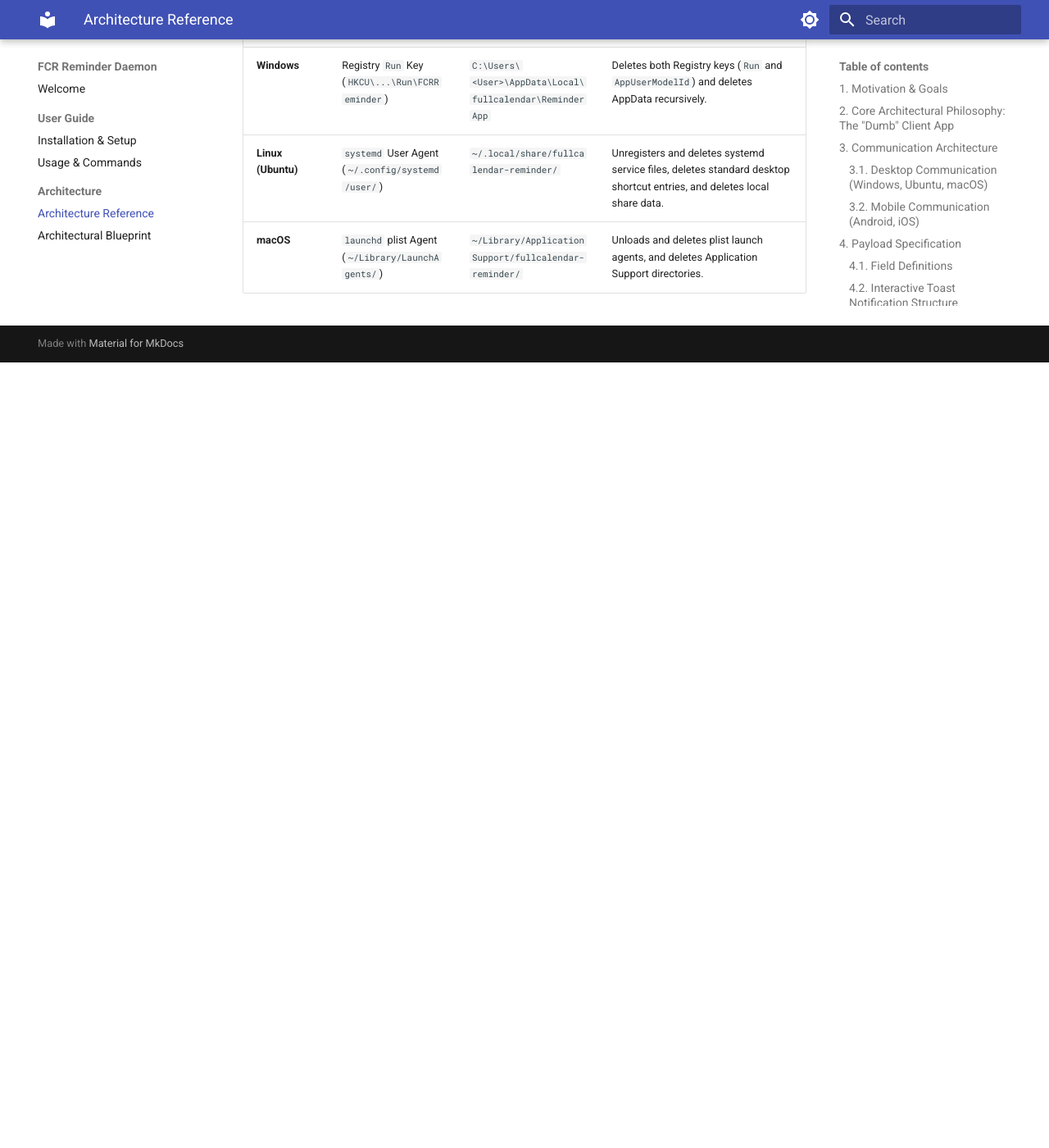
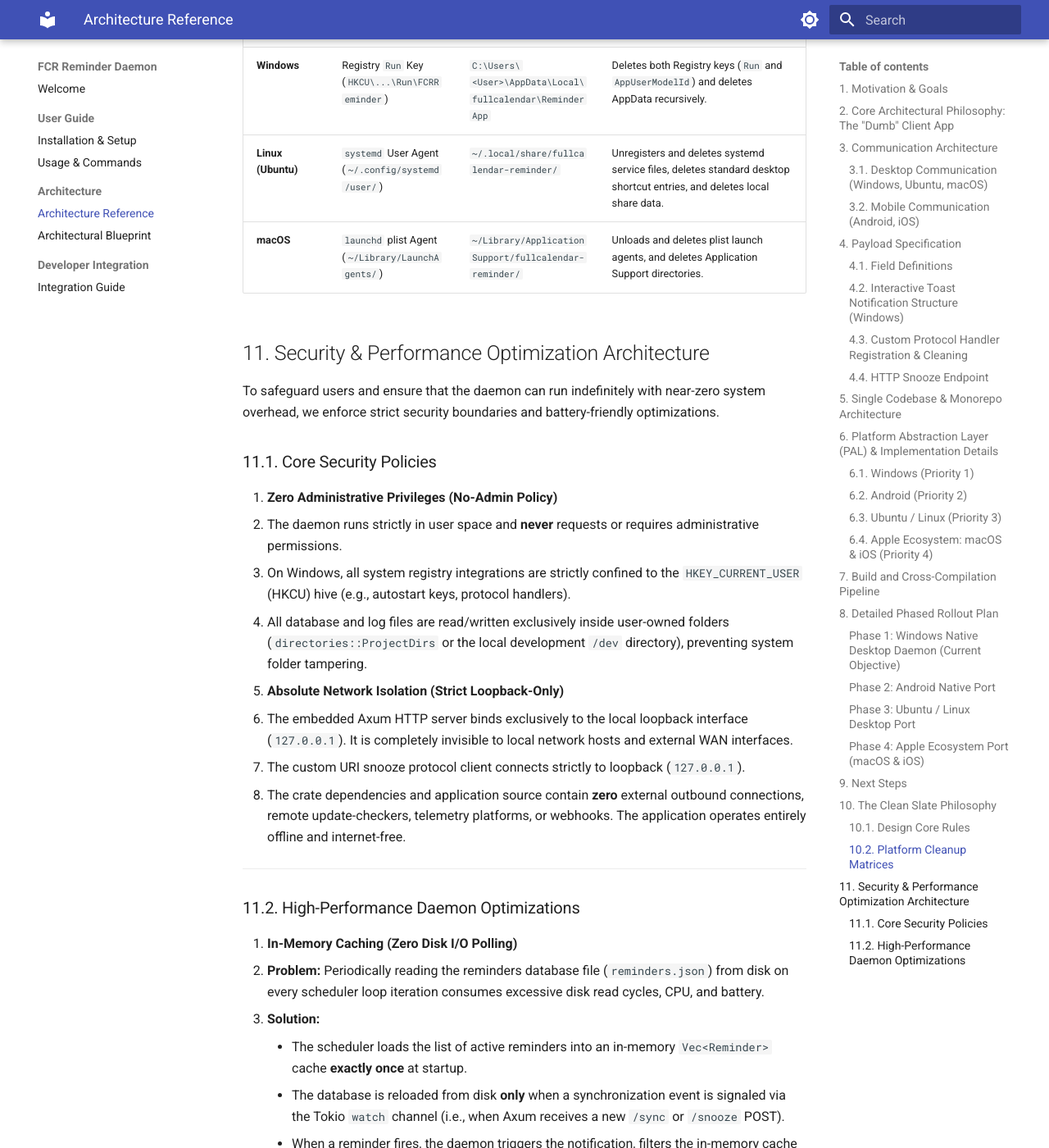
Before and after one commit to obsidian-full-calendar-remastered/FCR-Reminder, an MkDocs documentation site: the page built from docs/architecture/architecture.md, in a window 1280 px wide and 1400 px high, scrolled down 9185 px. Shown: the whole window at 82% size. Built offline with MkDocs 1.6.1 and Material for MkDocs 9.7.7, drawn with Linux system fonts in a browser that asks for light colours; before the commit the page ends 9627 px from its top, so only the background shows below that; some of the changed text lies outside the part shown.

Commit message:
docs: finalize architecture docs, task list, and walkthrough for security hardening and performance optimizations

````diff
--- a/docs/architecture/architecture.md
+++ b/docs/architecture/architecture.md
@@ -295,3 +295,38 @@ We enforce a strict **Clean Slate Philosophy** as an architectural law for the F
 | **Windows** | Registry `Run` Key (`HKCU\...\Run\FCRReminder`) | `C:\Users\<User>\AppData\Local\fullcalendar\ReminderApp` | Deletes both Registry keys (`Run` and `AppUserModelId`) and deletes AppData recursively. |
 | **Linux (Ubuntu)** | `systemd` User Agent (`~/.config/systemd/user/`) | `~/.local/share/fullcalendar-reminder/` | Unregisters and deletes systemd service files, deletes standard desktop shortcut entries, and deletes local share data. |
 | **macOS** | `launchd` plist Agent (`~/Library/LaunchAgents/`) | `~/Library/Application Support/fullcalendar-reminder/` | Unloads and deletes plist launch agents, and deletes Application Support directories. |
+
+
+## 11. Security & Performance Optimization Architecture
+
+To safeguard users and ensure that the daemon can run indefinitely with near-zero system overhead, we enforce strict security boundaries and battery-friendly optimizations.
+
+### 11.1. Core Security Policies
+
+1. **Zero Administrative Privileges (No-Admin Policy)**
+   * The daemon runs strictly in user space and **never** requests or requires administrative permissions.
+   * On Windows, all system registry integrations are strictly confined to the `HKEY_CURRENT_USER` (HKCU) hive (e.g., autostart keys, protocol handlers).
+   * All database and log files are read/written exclusively inside user-owned folders (`directories::ProjectDirs` or the local development `/dev` directory), preventing system folder tampering.
+
+2. **Absolute Network Isolation (Strict Loopback-Only)**
+   * The embedded Axum HTTP server binds exclusively to the local loopback interface (`127.0.0.1`). It is completely invisible to local network hosts and external WAN interfaces.
+   * The custom URI snooze protocol client connects strictly to loopback (`127.0.0.1`).
+   * The crate dependencies and application source contain **zero** external outbound connections, remote update-checkers, telemetry platforms, or webhooks. The application operates entirely offline and internet-free.
+
+---
+
+### 11.2. High-Performance Daemon Optimizations
+
+1. **In-Memory Caching (Zero Disk I/O Polling)**
+   * **Problem:** Periodically reading the reminders database file (`reminders.json`) from disk on every scheduler loop iteration consumes excessive disk read cycles, CPU, and battery.
+   * **Solution:**
+     * The scheduler loads the list of active reminders into an in-memory `Vec<Reminder>` cache **exactly once** at startup.
+     * The database is reloaded from disk **only** when a synchronization event is signaled via the Tokio `watch` channel (i.e., when Axum receives a new `/sync` or `/snooze` POST).
+     * When a reminder fires, the daemon triggers the notification, filters the in-memory cache directly, and writes the remaining list to disk in a single write operation. No disk reads are performed.
+
+2. **Event-Driven Tray Menu Handler (Zero Idle CPU Wakeups)**
+   * **Problem:** Polling the system tray's crossbeam menu click channel using an asynchronous loop with a `100ms` sleep wakes up the Tokio runtime ten times per second, preventing the CPU from entering low-power sleep states.
+   * **Solution:**
+     * The system tray handler is moved to a dedicated, OS-level thread spawned using `std::thread::spawn`.
+     * This thread blocks directly on the thread-safe `crossbeam_channel::Receiver::recv()` channel.
+     * The thread blocks at the OS scheduler level, consuming **exactly 0% CPU cycles** and zero battery unless the user actually clicks a menu item.
--- /dev/null
+++ b/docs/developer/integration_guide.md
@@ -0,0 +1,131 @@
+# Developer Integration Blueprint: FCR Reminder Daemon
+
+This document outlines the payload schemas, communication interfaces, and step-by-step implementation rules for third-party plugin/application developers who want to integrate their tools with the persistent **FCR Reminder** background companion daemon.
+
+---
+
+## 1. Overview of FCR Reminder Companion App
+
+The **FCR Reminder** daemon is a highly optimized, resource-efficient background companion service.
+* **Desktop (Windows, Linux, macOS):** It runs persistently in the system tray, hosting a lightweight local HTTP server.
+* **Mobile (Android, iOS):** It acts as a passive intent-handler that translates sync payloads into native OS alarm notifications, running only when triggered.
+
+By integrating with FCR Reminder, any plugin (calendar, task manager, or scheduler) can guarantee that event alerts will trigger **natively on the user's desktop/device even when the main host application (e.g., Obsidian) is completely closed.**
+
+---
+
+## 2. Communication Interfaces
+
+Integrations should utilize the appropriate transport channel depending on the execution platform:
+
+```mermaid
+graph TD
+    subgraph Host Application [Obsidian / Client Plugin]
+        EventChange[Event Created or Modified]
+    end
+
+    subgraph Desktop [Desktop Integration]
+        EventChange -->|HTTP POST JSON| SyncEP[http://127.0.0.1:45677/sync]
+        SyncEP -->|In-Memory Scheduler| Cache[Active Reminders Queue]
+    end
+
+    subgraph Mobile [Mobile Integration]
+        EventChange -->|Deep Link Link Intent| DL[fullcalendar-reminder://sync?payload=Base64]
+        DL -->|OS Intent Wakeup| AlarmManager[Native Alarm Manager]
+    end
+```
+
+### 2.1. Desktop Integration (Local HTTP Server)
+All requests must be directed to standard local loopback (secured and sandboxed, inaccessible from the external network):
+* **HTTP Sync Port:** `45677`
+* **Base URL:** `http://127.0.0.1:45677`
+
+### 2.2. Mobile Integration (Custom Protocol Deep-Linking)
+To prevent mobile OS task-killers from destroying active server sockets, integrations on Android or iOS must trigger synchronization by launching a custom system intent:
+* **Custom Scheme:** `fullcalendar-reminder://sync`
+* **Format:** `fullcalendar-reminder://sync?payload=<BASE64_ENCODED_JSON_STRING>`
+
+---
+
+## 3. Payload Schema Specification
+
+The synchronization endpoint expects a flat JSON array of future reminder objects. **Every synchronization call is destructive:** the daemon overwrites its entire scheduled queue for your plugin with the newly provided list.
+
+### 3.1. JSON Payload Example
+```json
+[
+  {
+    "id": "cal-event-992a7e",
+    "title": "Project Review Meeting",
+    "body": "Synchronize with the development team regarding the Q3 product roadmap.",
+    "trigger_at_epoch": 1779308400,
+    "action_url": "obsidian://open?vault=PersonalVault&file=Calendar%2FProjectReview"
+  }
+]
+```
+
+### 3.2. Field Definitions
+
+| Field Name | JSON Type | Required | Description |
+| :--- | :--- | :---: | :--- |
+| `id` | `String` | **Yes** | A unique, stable identifier for this reminder. If an event is updated or deleted, the companion uses this ID for deduplication and cancellation. |
+| `title` | `String` | **Yes** | The primary header text shown in the native OS toast notification window. Keep under 64 characters for optimal layout. |
+| `body` | `String` | **Yes** | The descriptive body details shown in the OS notification. Keep under 256 characters to avoid system-level truncation. |
+| `trigger_at_epoch` | `Integer (i64)` | **Yes** | The **exact Unix Epoch timestamp (in seconds)** when the notification must trigger. Must be a future UTC timestamp. |
+| `action_url` | `String` | **Yes** | A system deep-link URL triggered when the user clicks the notification card (e.g. `obsidian://open?...` or a custom website URL). |
+
+---
+
+## 4. Native Toast Interactions & Snooze Protocol
+
+The FCR Reminder companion generates interactive Windows Toast notifications displaying two buttons:
+
+1. **"Open Note" Button:** Directly invokes the `action_url` specified in your payload via the default operating system handler.
+2. **"Snooze" Selector Dropdown:** Renders a standard dropdown menu (`5 minutes`, `10 minutes`, `15 minutes`, etc.). Clicking "Snooze" dispatches a custom URI protocol action back to the companion:
+   `fcr-reminder://snooze?id=<id>&title=<title>&body=<body>&action_url=<action_url>&snoozeTime=<minutes>`
+
+The companion automatically catches this command, calculates the new epoch, updates the local database store, and schedules a new alert.
+
+---
+
+## 5. Developer Implementation Checklist
+
+To integrate a third-party plugin with FCR Reminder, implement the following four standard procedures on your client-side plugin:
+
+### Step 1: Detect Daemon Status (Active Heartbeat)
+Before triggering synchronization, verify if the companion daemon is active by querying the status route:
+* **HTTP Method:** `GET`
+* **Endpoint:** `http://127.0.0.1:45677/status`
+* **Expected Response:** `200 OK`
+  ```json
+  {
+    "status": "running",
+    "active_reminders": 0,
+    "database_path": "C:\\Users\\...\\reminders.json"
+  }
+  ```
+* **Fallback Strategy:** If the HTTP request fails (connection refused), display a subtle warning banner in the plugin settings prompting the user to launch the persistent **FCR Reminder** desktop tray application.
+
+### Step 2: Extract & Map Events
+Implement an event listener in your plugin that monitors event changes (creation, edits, deletion, or vault reloads):
+1. Traverse active calendar databases or task sheets.
+2. Filter out past events (i.e. where event alarm time $\le$ current system epoch).
+3. Extract and map event details into the FCR Reminder payload schema:
+   * Map your unique event ID to `id`.
+   * Map the event title to `title`.
+   * Compile the description or location to `body`.
+   * Convert the alarm target time into raw Unix Epoch seconds (`trigger_at_epoch`).
+   * Construct the Obsidian protocol link using percent-encoded parameters:
+     `obsidian://open?vault=<vault_name>&file=<percent_encoded_vault_relative_path>`
+
+### Step 3: Implement Debounced Synchronization
+To prevent system performance degradation and excessive disk I/O when users make multiple consecutive event adjustments:
+* **Do not** dispatch a sync request immediately on every keystroke or single event adjustment.
+* Implement a **Debounce mechanism** (e.g., `500ms` to `1000ms`).
+* Once the event modifications stop, compile the entire flat array of active future alarms and execute a single batch `POST` call:
+  * **Endpoint:** `http://127.0.0.1:45677/sync`
+  * **Content-Type:** `application/json`
+  * **Payload:** `JSON.stringify(remindersQueue)`
+
+### Step 4: Graceful Off-line Execution
+* Ensure that the sync helper handles network timeouts gracefully (e.g., maximum `2` seconds timeout) so that Obsidian remains 100% responsive and lag-free, even if the background daemon is frozen or suspended.
--- a/mkdocs.yml
+++ b/mkdocs.yml
@@ -33,3 +33,5 @@ nav:
   - Architecture:
       - Architecture Reference: architecture/architecture.md
       - Architectural Blueprint: architecture/blueprint.md
+  - Developer Integration:
+      - Integration Guide: developer/integration_guide.md
````
Also changed, not shown: README.md (+1 -1 lines), docs/architecture/blueprint.md (+35 -0 lines), 1 other file.
